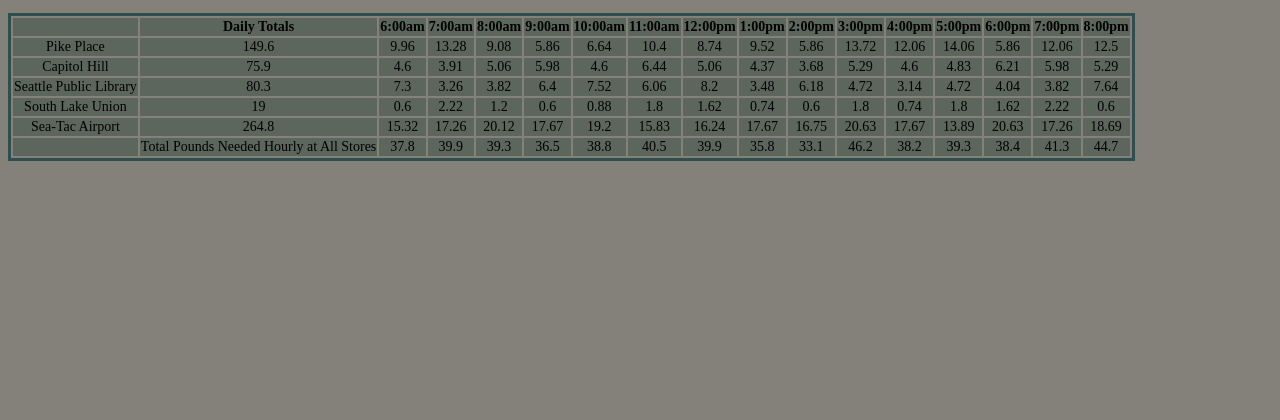
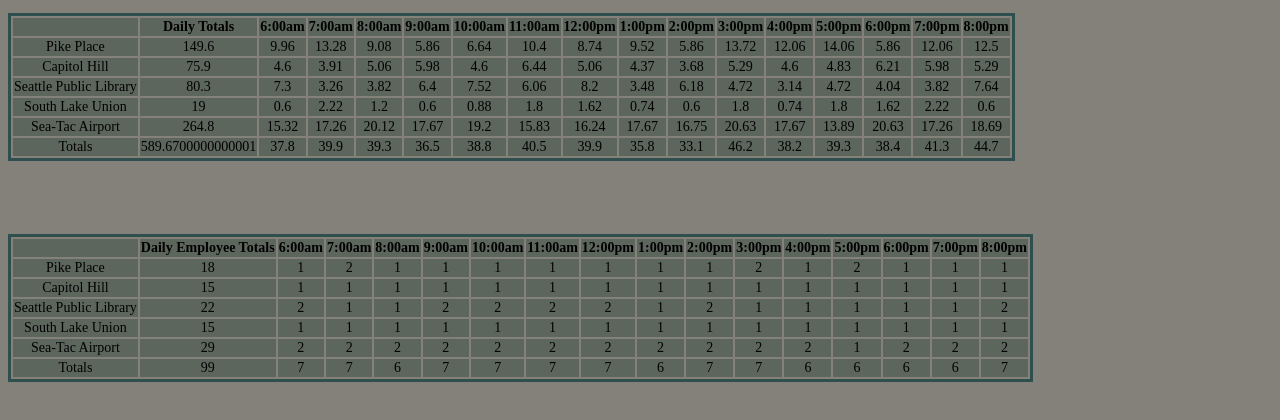
Before and after one commit to rtuts67/lab7, a plain HTML site: page data.html in a window 1280 px wide. Shown: the part 56-476 px from the top of the page. Drawn offline with Linux system fonts and the light colour scheme.

Commit message:
Finished for now

```diff
--- a/app.js
+++ b/app.js
@@ -27,6 +27,7 @@ function Coffeelocation(location, custmin, custmax, averageCupsPerCust, averageP
   this.beansPerDay = 0;
   this.totalPoundNeededDaily = 0;
   this.staffPerHour = [];
+  this.totalStaff = 0;
   allCoffeeLocations.push(this);
 }
 
@@ -64,7 +65,8 @@ Coffeelocation.prototype.calcTotalPoundNeededDaily = function() {
 
 Coffeelocation.prototype.generateStaffNumber = function() {
   for (var i = 0; i < storeHours.length; i++) {
-    this.staffPerHour.push((Math.ceil((round(this.custPerHour[i] / 30),1))));
+    this.staffPerHour.push(Math.ceil(round((this.custPerHour[i] / 30),1)));
+    this.totalStaff += this.staffPerHour[i];
   }
 };
 
@@ -135,6 +137,7 @@ makeBeanTable(allCoffeeLocations);
 
 var totalsObject = {
   totalBeansInStores: [],
+  totalBeansInCompany: 0,
 };
 totalsObject.calcTotalBeansInStores = function() {
   for (var z = 0; z < storeHours.length; z++) {
@@ -152,10 +155,13 @@ function makeLastRow() {
   var childLastRow = document.createElement('tr');
   childLastRow.textContent = cell1;
   var cell1 = document.createElement('td');
-  cell1.textContent = ' ';
+  cell1.textContent = 'Totals';
   childLastRow.appendChild(cell1);
   var cell2 = document.createElement('td');
-  cell2.textContent = 'Total Pounds Needed Hourly at All Stores';
+  for (var s = 0; s < storeHours.length; s++) {
+    totalsObject.totalBeansInCompany += totalsObject.totalBeansInStores[s];
+  };
+  cell2.textContent = totalsObject.totalBeansInCompany;
   childLastRow.appendChild(cell2);
   for (var total = 0; total < storeHours.length; total ++) {
     var totalsCell = document.createElement('td');
@@ -165,3 +171,83 @@ function makeLastRow() {
   parentLastRow.appendChild(childLastRow);
 };
 makeLastRow();
+
+function makeFirstRow2() {
+  var parentHeader2 = document.getElementById('header-row2');
+  var dailyTotal2 = document.createElement('th');
+  dailyTotal2.textContent = 'Daily Employee Totals';
+  parentHeader2.appendChild(dailyTotal2);
+  for (var i = 0; i < storeHours.length; i++) {
+    var childHeader2 = document.createElement('th');
+    childHeader2.textContent = storeHours[i];
+    parentHeader2.appendChild(childHeader2);
+  }
+};
+
+makeFirstRow2();
+
+function makeOtherRows2(coffee) {
+  var coffeeRow2 = document.getElementById('employee-table');
+  var makeRow2 = document.createElement('tr');
+  makeRow2.textContent = firstCell2;
+
+  var firstCell2 = document.createElement('td');
+  firstCell2.textContent = coffee.location;
+  makeRow2.appendChild(firstCell2);
+
+  var makeSecondCell2 = document.createElement('td');
+  makeSecondCell2.textContent = coffee.totalStaff;
+  makeRow2.appendChild(makeSecondCell2);
+
+  for (var x = 0; x < storeHours.length; x++) {
+    var makeCell2 = document.createElement('td');
+    makeCell2.textContent = coffee.staffPerHour[x];
+    makeRow2.appendChild(makeCell2);
+  }
+  coffeeRow2.appendChild(makeRow2);
+}
+
+function makeStaffTable(arr) {
+  for (var index in arr) {
+    makeOtherRows2(arr[index]);
+  }
+}
+makeStaffTable(allCoffeeLocations);
+
+var totalsObject2 = {
+  totalStaffInStores: [],
+  totalStaffInComp: 0,
+};
+
+totalsObject2.calcTotalStaffInStores = function() {
+  for (var z = 0; z < storeHours.length; z++) {
+    var y = 0;
+    for (var l = 0; l < allCoffeeLocations.length; l++) {
+      y += allCoffeeLocations[l].staffPerHour[z];
+    }
+    this.totalStaffInStores.push(y);
+  }
+};
+totalsObject2.calcTotalStaffInStores();
+
+function makeLastRow2() {
+  var parentLastRow2 = document.getElementById('footer2');
+  var childLastRow2 = document.createElement('tr');
+  childLastRow2.textContent = cellc;
+  var cellc = document.createElement('td');
+  cellc.textContent = 'Totals';
+  childLastRow2.appendChild(cellc);
+  var celld = document.createElement('td');
+  for (var p = 0; p < storeHours.length; p++) {
+    totalsObject2.totalStaffInComp += totalsObject2.totalStaffInStores[p];
+  };
+  celld.textContent = totalsObject2.totalStaffInComp;
+  childLastRow2.appendChild(celld);
+  for (var total = 0; total < storeHours.length; total ++) {
+    var totalsCell2 = document.createElement('td');
+    totalsCell2.textContent = round((totalsObject2.totalStaffInStores[total]), 1);
+    childLastRow2.appendChild(totalsCell2);
+  }
+  parentLastRow2.appendChild(childLastRow2);
+}
+makeLastRow2();
--- a/data.html
+++ b/data.html
@@ -16,6 +16,19 @@
     <tbody id="data-table"></tbody>
     <tfoot id="footer"></tfoot>
   </table>
+  <br>
+  <br>
+  <br>
+  <br>
+  <table id="employee-table">
+    <thead>
+      <tr id="header-row2">
+        <th></th>
+      </tr>
+    </thead>
+    <tbody id="data-table2"></tbody>
+    <tfoot id="footer2"></tfoot>
+  </table>
   <script type='text/javascript' src='app.js'>
   </script>
 </body>
```
Lines whose indentation alone changed are shown as unchanged.
